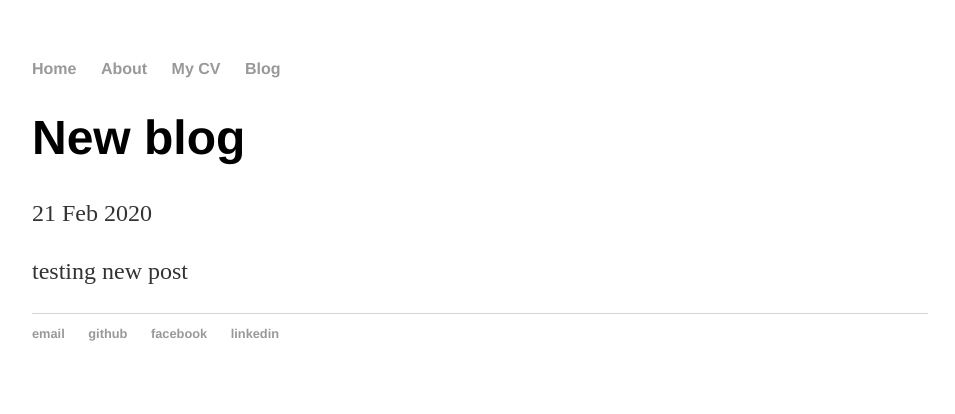
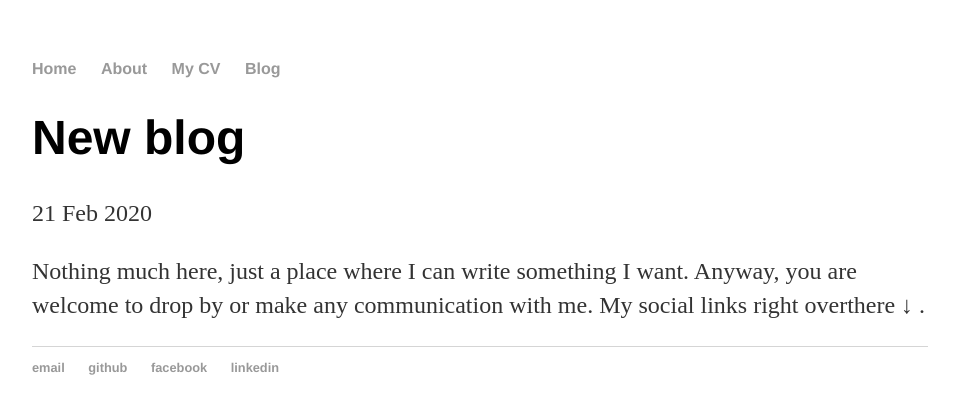
Before and after one commit to tld2512/tld2512.github.io, a Jekyll site: the page built from _posts/2020-02-21-Just-a-test.md, in a window 1280 px wide. Shown: the top 414 px of the page, without its empty margins (160-1115 px from the left). Built offline with Jekyll 4.4.1, drawn with Linux system fonts in a browser that asks for light colours.

Commit message:
edit post

```diff
--- a/_posts/2020-02-21-Just-a-test.md
+++ b/_posts/2020-02-21-Just-a-test.md
@@ -4,4 +4,5 @@ title: "New blog"
 date: 2020-02-21
 ---
 
-testing new post
+Nothing much here, just a place where I can write something I want.
+Anyway, you are welcome to drop by or make any communication with me. My social links right overthere   ↓ .
```
